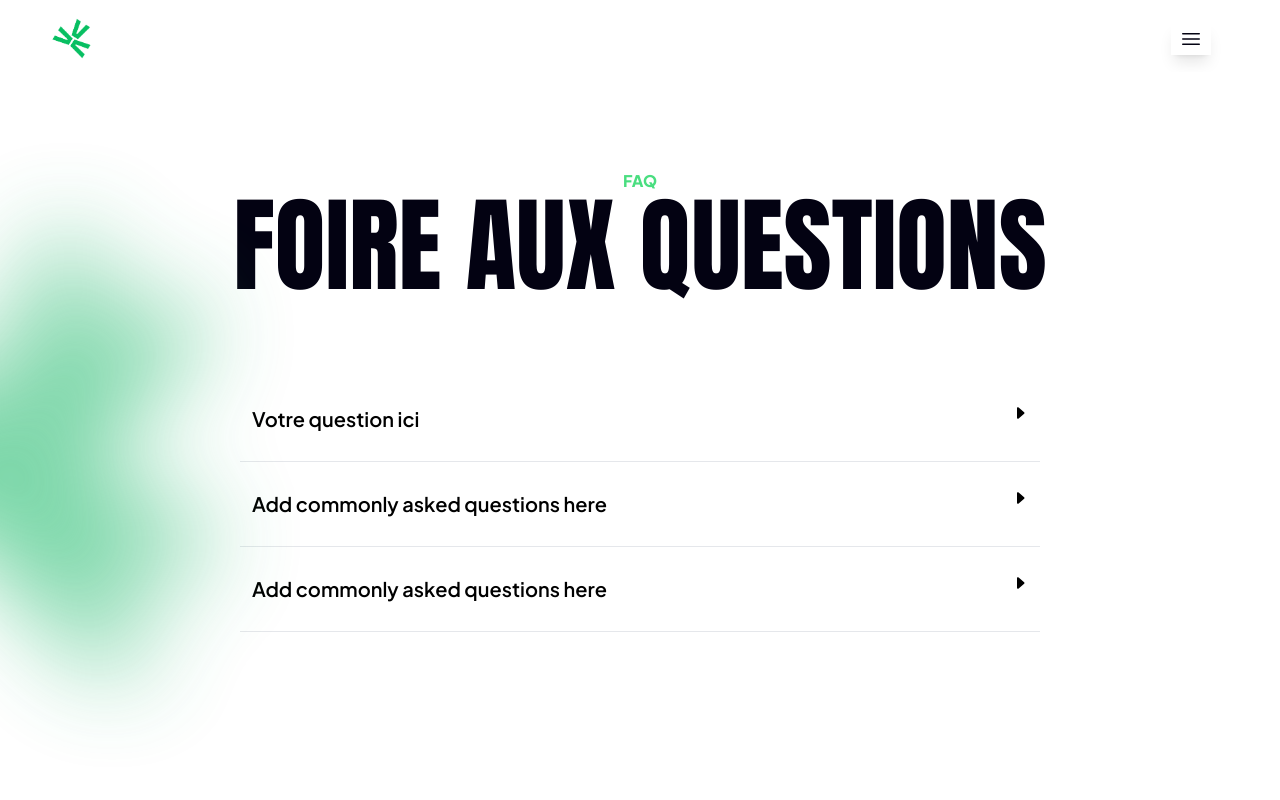
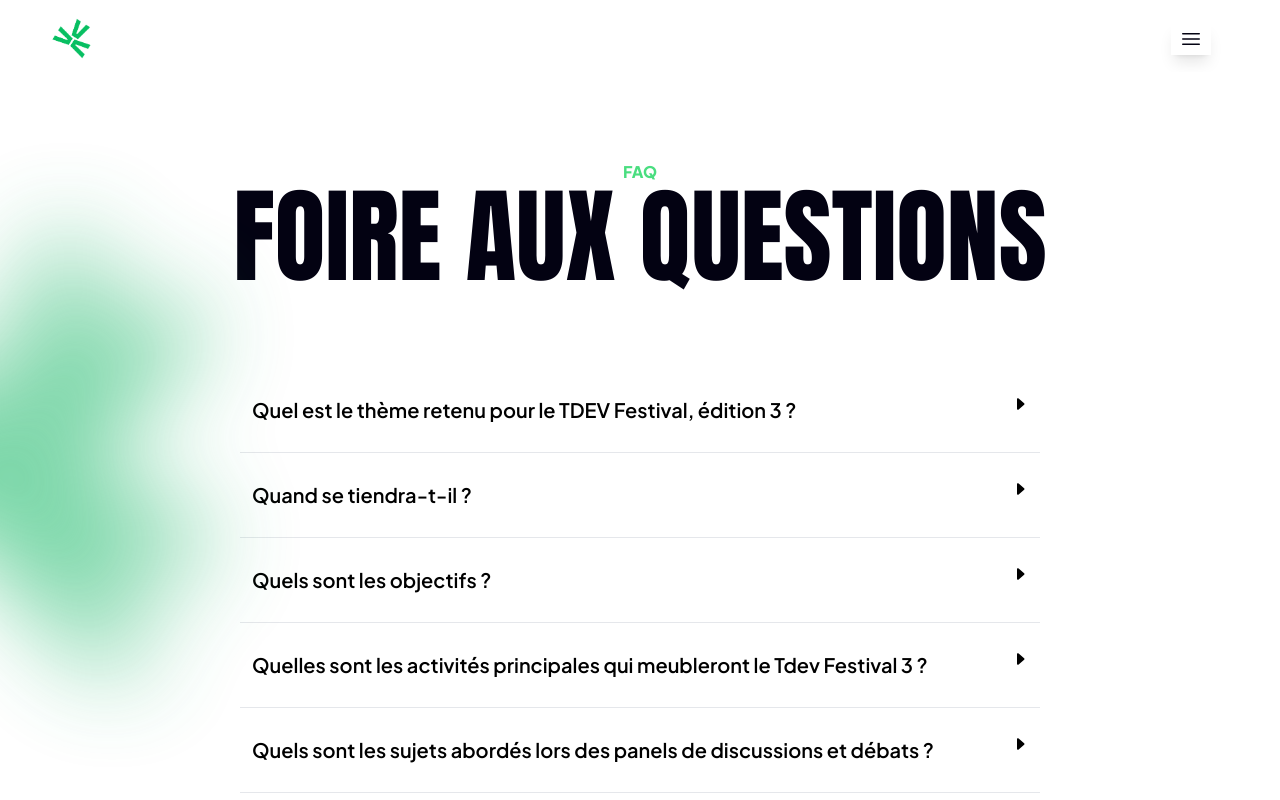
Before and after one commit to massahoudou/tedv-fest, a Next.js app: page /faq in a window 1280 px wide. Shown: the top 800 px of the page. Built offline with nearby package versions, Linux system fonts and the light colour scheme.

Commit message:
FAQ actived

```diff
--- a/src/app/faq/page.jsx
+++ b/src/app/faq/page.jsx
@@ -4,6 +4,7 @@
 import Navbar from "@/components/Navbar";
 import Head from "next/head";
 import Heading from "@/components/Heading";
+import Link from "next/link";
 
 export const metadata = {
     title: "TDEV Festival - Foire aux Questions",
@@ -11,22 +12,125 @@
   }
 const Faq = () => {
     const faqItems = [
-        {id:1, question: "Votre question ici", answer: "Lorem ipsum dolor sit amet, consectetur adipiscing elit. Nullam ut lorem quilectus molestie malesuada vitae vel purus.", isOpen: false },
-        {id:2 , question: "Add commonly asked questions here", answer: "Lorem ipsum dolor sit amet, consectetur adipiscing elit. Nullam ut lorem quilectus molestie malesuada vitae vel purus.", isOpen: false },
-        {id:3, question: "Add commonly asked questions here", answer: "Lorem ipsum dolor sit amet, consectetur adipiscing elit. Nullam ut lorem quilectus molestie malesuada vitae vel purus.", isOpen: false },
+        {
+            id: 1,
+            question: "Quel est le thème retenu pour le TDEV Festival, édition 3 ?",
+            answer: "Transformation numérique : alliée du développement durable",
+            isOpen: false,
+            linked: false ,
+        },
+        {
+            id: 2,
+            question: "Quand se tiendra-t-il ?",
+            answer: "Les 25 et 26 Août 2023, à Energy Generation localisation ",
+            linked: true ,
+            links: [ {
+                title: "Localisation",
+                link: "https://goo.gl/maps/GKMNterS8hLG7Y8g6"
+            }],
+
+            isOpen: false
+        },
+        {
+            id: 3,
+            question: "Quels sont les objectifs ?",
+            answer: "1. Fournir une compréhension approfondie des tendances actuelles de la transformation numérique et de leur impact environnemental.\n2. Proposer des pratiques exemplaires pour intégrer le développement durable dans la transformation numérique.\n3. Créer un réseau unique et solide entre les acteurs du numérique.\n4. Renforcer les capacités des jeunes acteurs à travers des panels et des formations de groupe durant les deux jours du festival.\n5. Identifier les avantages et les défis de l'utilisation de la transformation numérique pour promouvoir le développement durable.\n6. Proposer des recommandations pratiques pour aider les entreprises à intégrer le développement durable dans leur stratégie de transformation numérique.",
+            isOpen: false,
+            linked: false ,
+        },
+        {
+            id: 4,
+            question: "Quelles sont les activités principales qui meubleront le Tdev Festival 3 ?",
+            answer: "1. Organisation de panels de discussions et de débats impliquant des experts de l'industrie, des représentants gouvernementaux, des entrepreneurs et des chercheurs.\n2. Organisation d'émissions radiophoniques et télévisées spéciales consacrées à la transformation numérique et à son rôle dans le développement durable.\n3. Organisation d'un concours de programmation compétitive pour stimuler les participants et identifier les talents dans la résolution de problème et la création d'algorithmes.\n4. Organisation de formations pratiques et interactives pour renforcer les compétences des jeunes acteurs dans le domaine du numérique.",
+            isOpen: false,
+            linked: false ,
+        },
+        {
+            id: 5,
+            question: "Quels sont les sujets abordés lors des panels de discussions et débats ?",
+            answer: "Il s’agira des tendances actuelles de la transformation numérique et leur impact environnemental, ainsi que les meilleures pratiques pour intégrer le développement durable dans la transformation numérique. Les participants auront l'occasion d'échanger des idées, de partager des expériences et de discuter des défis et des opportunités liés à cette transformation.",
+            isOpen: false,
+            linked: false ,
+        },
+        {
+            id: 6,
+            question: "Quel est l'objectif des séances d'orientation destinées aux jeunes acteurs ?",
+            answer: "Présenter les opportunités de carrière dans le secteur, discuter des compétences et des connaissances nécessaires, et fournir des conseils pratiques pour se lancer dans ce domaine. D’autre part, sensibiliser et encourager les jeunes à s'impliquer dans le numérique, en mettant un accent particulier sur l'inclusion des femmes.",
+            isOpen: false,
+            linked: false ,
+        },
+        {
+            id: 7,
+            question: "Que savoir du concours ?",
+            answer: "Il mettra en avant les projets innovants liés à la transformation numérique et au développement durable. Les participants auront l'opportunité de présenter leurs idées, leurs produits ou leurs services devant un panel d'experts, et les meilleurs projets seront récompensés.",
+            isOpen: false,
+            linked: false ,
+        },
+        {
+            id: 8,
+            question: "Quels sont les partenaires de TDEV Festival, édition 3 ?",
+            answer: "Les informations sur les partenaires seront communiquées ultérieurement.",
+            isOpen: false,
+            linked: false ,
+        },
+        {
+            id: 9,
+            question: "Comment s'inscrire ?",
+            answer: "Les détails sur la procédure d'inscription seront publiés sur le site web officiel du festival.",
+            isOpen: false,
+            linked: false ,
+        },
+        {
+            id: 10,
+            question: "Comment accéder au site du séminaire ?",
+            answer: "Vous pouvez accéder au site du séminaire en utilisant le lien suivant :",
+            isOpen: false,
+            linked: true ,
+            links: [
+                {
+                    title: "lien du séminaire",
+                    link: "#",
+                }
+            ]
+        },
+        {
+            id: 11,
+            question: "Comment suivre les activités sur les réseaux sociaux de TDEV Festival, édition 3 ?",
+            answer: "Vous pouvez suivre et rechercher les hashtags #TDEVFestival2023 et #TDEVFest23 sur les réseaux sociaux. Voici les liens vers les réseaux sociaux officiels de TDEV Festival, édition 3 :",
+            isOpen: false,
+            linked: true ,
+            links: [
+                {
+                    title: "Télégram",
+                    link: "https://t.me/tdev228",
+                },
+                {
+                    title: "Discord",
+                    link: "https://discord.gg/Fk5uvKNjeu",
+                },
+                {
+                    title: "Twitter",
+                    link: " https://x.com/tdev228",
+                },
+                {
+                    title: "Linkedin",
+                    link:  "https://linkedin.com/company/tdev228/",
+                }
+            ]
+        },
     ];
 
 
     return <>
 
       <Navbar black={true} />
-    <div className=" w-11/12 lg:w-10/12 mx-auto h-screen flex flex-col justify-center relative">
+    <div className=" w-11/12 lg:w-10/12 mx-auto h-fit md:py-20 mt-40 lg:mt-0 py-10 lg:py-40 flex flex-col justify-center relative">
          <div className="text-green-400 font-bold uppercase text-center">
             FAQ
             </div>
             <h1  className="text-center">
             <Heading>
-           Foire aux Questions
+                Foire aux Questions
             </Heading>
             </h1>
 
@@ -34,11 +138,12 @@
             <Questions faqItems={faqItems} />
         </div>
 
-<div className={`bg-[url(/images/tdev.png)] bg-no-repeat bg-contain  h-[35rem] w-[35rem] md:opacity-80 opacity-30  blur-[50px]  absolute top-52 -left-96`}>
+<div className={`bg-[url(/images/tdev.png)] bg-no-repeat bg-contain  h-[35rem] w-[35rem] md:opacity-80 opacity-30  blur-[50px]  absolute -top-5  md:top-52 -left-96`}>
 
 </div>
 
     </div>
+    <Link href="" className="text-semibold text-primary" passHref>localisation</Link>
     <SectionContact/>
     </>
 
--- a/src/components/Questions.jsx
+++ b/src/components/Questions.jsx
@@ -1,4 +1,5 @@
 "use client"
+import Link from 'next/link';
 import { useState } from 'react';
 
 const Questions = ({ faqItems }) => {
@@ -25,7 +26,7 @@
         >
           <div
             onClick={() => toggleFaqState(item)}
-            className={`lg:w-9/12 mx-auto py-7 border-grey-400 border-b-[1px] transition-all duration-100 ${item.isOpen ? 'bg-green-100' : ''
+            className={`lg:w-9/12 mx-auto py-7 border-grey-400 border-b-[1px] transition-all duration-100 ${item.isOpen ? 'bg-green-50' : ''
               }`}
           >
             <div className="text-left px-3">
@@ -58,9 +59,16 @@
                 </span>
               </div>
               {item.isOpen && (
-                <p className="pt-5 text-sm transition-all duration-100 leading-relaxed" data-aos="fade-left" >
+                <p className="pt-5  transition-all duration-100 leading-relaxed" data-aos="fade-left" >
                   {item.answer}
+                  <br />
+                  { item.linked && (
+                    item.links.map((link, index )=> {
+                      return  <Link  className='text-bold text-green-700 py-2 block underline'  passHref href={link.link} key={index}>{link.title}</Link>
+                    })
+                  )}
                 </p>
+
               )}
             </div>
           </div>
--- a/src/data/Links..jsx
+++ b/src/data/Links..jsx
@@ -27,7 +27,7 @@
  {
     name: "Faq",
     link: "/faq",
-    deseable: true ,
+    deseable: false ,
  },
  {
     name: "Contact",
```
